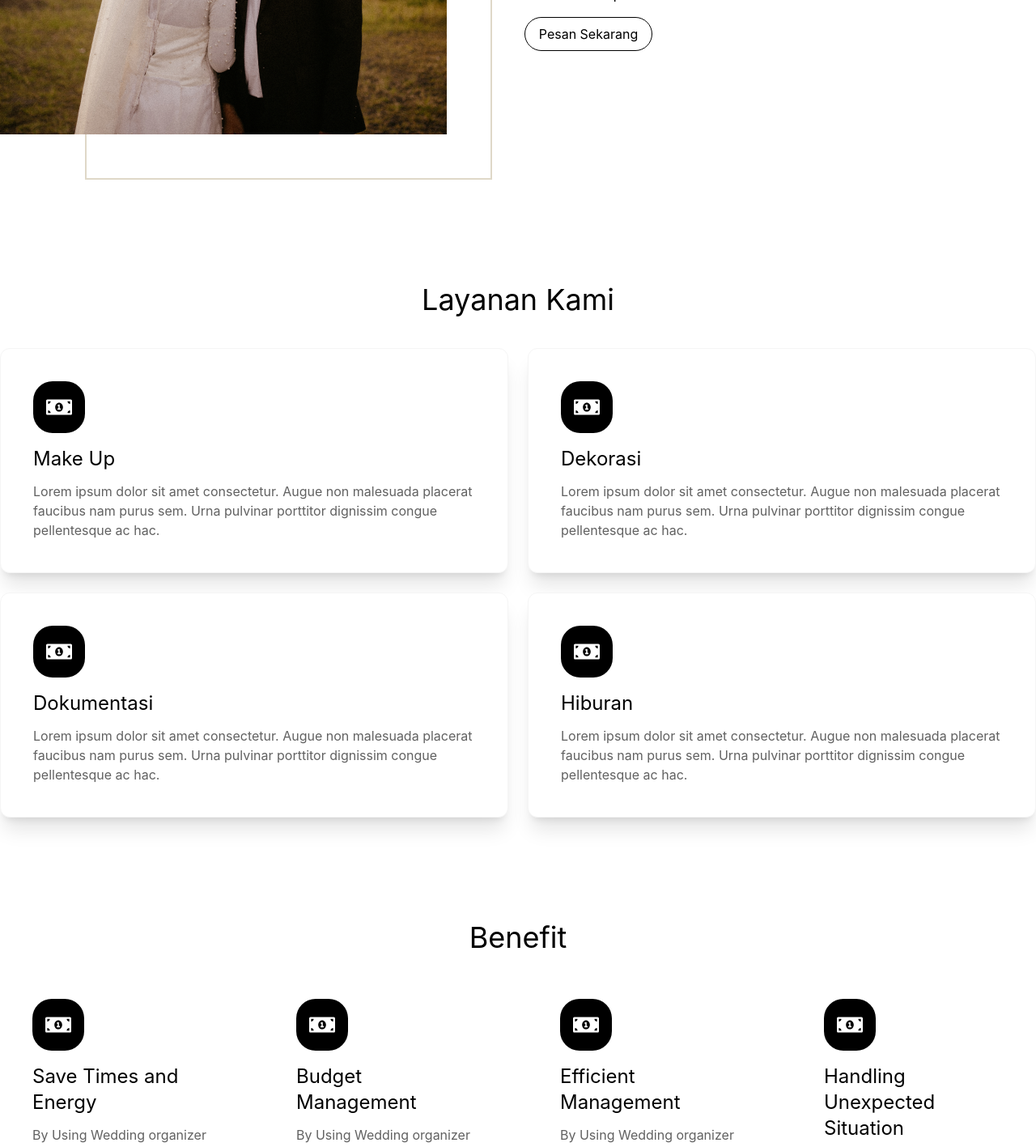
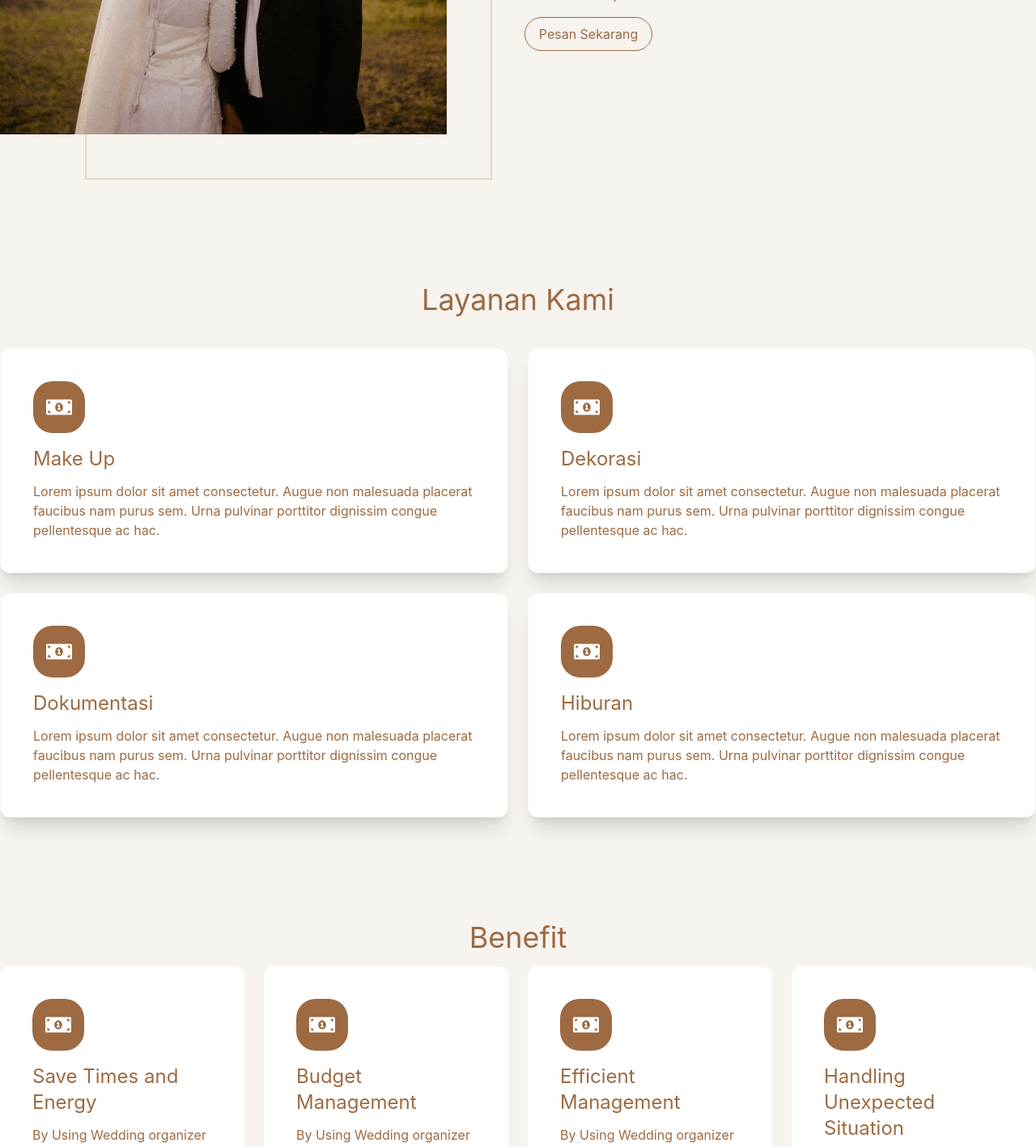
Before and after one commit to nasichunamin/wijaya-wedding, a React (Create React App) app in the folder frontend/: page / in a window 1280 px wide. Shown: the part 1330-2747 px from the top of the page at 81% size. Built offline with nearby package versions, Linux system fonts and the light colour scheme; no server answers.

Commit message:
Fix (frontend) : perbaikan warna tema

```diff
--- a/frontend/src/components/Layout/Footer.tsx
+++ b/frontend/src/components/Layout/Footer.tsx
@@ -1,24 +1,36 @@
-import React from 'react';
-import { FiMail } from 'react-icons/fi';
-import { FaLocationDot, FaWhatsapp } from 'react-icons/fa6';
+import React from "react";
+import { FiMail } from "react-icons/fi";
+import { FaLocationDot, FaWhatsapp } from "react-icons/fa6";
 
 const Footer: React.FC = () => {
   return (
-    <footer className="bg-[#D9D9D9] mt-20">
+    <footer className="bg-[#D9D9D9]">
       <div className="container mx-auto py-6 lg:pt-16 lg:pb-8 text-black ">
         <div className="mt-6 grid grid-cols-1 gap-10 lg:gap-0 lg:grid-cols-3 w-full  px-6 md:px-10">
           <div className="lg:col-start-1 lg:col-span-2 w-3/4">
             <div className="flex flex-col gap-2">
-              <img src="/assets/img/wijaya-wedding.png" width={150} height={100} alt="" />
+              <img
+                src="/assets/img/wijaya-wedding.png"
+                width={150}
+                height={100}
+                alt=""
+              />
               <h2 className="font-poppins-regular text-sm md:text-base mt-1">
-                Did you come here for something in particular or just general Riker
+                Did you come here for something in particular or just general
+                Riker
               </h2>
             </div>
           </div>
 
           <div className="lg:col-end-4">
-            <h2 className="font-poppins-bold text-base uppercase ">Get In Touch</h2>
-            <a href="mailto:admin@wijayawedding.com" className="text-black" target="__blank">
+            <h2 className="font-poppins-bold text-base uppercase ">
+              Get In Touch
+            </h2>
+            <a
+              href="mailto:admin@wijayawedding.com"
+              className="text-black"
+              target="__blank"
+            >
               <div className="mt-2 flex font-poppins-medium text-base  ">
                 <div className="text-xl pr-2 pt-1">
                   <FaLocationDot />
@@ -28,7 +40,11 @@ const Footer: React.FC = () => {
                 </div>
               </div>
             </a>
-            <a href="mailto:admin@wijayawedding.com" className="text-black" target="__blank">
+            <a
+              href="mailto:admin@wijayawedding.com"
+              className="text-black"
+              target="__blank"
+            >
               <div className="mt-2 flex font-poppins-medium text-base items-center ">
                 <div className="text-xl pr-2">
                   <FiMail />
@@ -38,7 +54,11 @@ const Footer: React.FC = () => {
                 </div>
               </div>
             </a>
-            <a href="https://wa.me/628xxxx" className="text-black" target="__blank">
+            <a
+              href="https://wa.me/628xxxx"
+              className="text-black"
+              target="__blank"
+            >
               <div className="mt-2 flex font-poppins-medium text-base ">
                 <div className="text-xl pr-2">
                   <FaWhatsapp />
--- a/frontend/src/components/Layout/Navbar.tsx
+++ b/frontend/src/components/Layout/Navbar.tsx
@@ -91,7 +91,7 @@ export function Navbar() {
             </li>
             <li className={`hover:duration-200 py-3 pr-1 pl-1 `}>
               <a
-                href="/about"
+                href="/#about"
                 className={`block rounded   font-poppins-medium text-base hover:no-underline  ${
                   showMobileNav
                     ? " md:text-[#e8bd22] text-black hover:text-[#e8bd22] "
--- a/frontend/src/pages/Contact.tsx
+++ b/frontend/src/pages/Contact.tsx
@@ -1,8 +1,9 @@
-'use client';
+"use client";
 
 export default function Contact() {
   return (
     <>
+      <div className="bg-[#F7F3EF] text-[#9D6A42]">
         <div className="bg-[#D9D9D9] w-full py-16 md:p-14 ">
           <div className="md:container md:mx-auto flex flex-col px-4 lg:px-0 justify-between w-full mt-14 md:mt-20">
             <h1 className="font-inter-bold text-2xl md:text-5xl tracking-normal text-black ">
@@ -22,7 +23,8 @@ export default function Contact() {
                     <div className="w-full ">
                       <label
                         htmlFor="email"
-                      className="block mb-2 text-base font-inter-medium text-[#344054] text-left">
+                        className="block mb-2 text-base font-inter-medium text-[#344054] text-left"
+                      >
                         Nama
                       </label>
                       <input
@@ -36,7 +38,8 @@ export default function Contact() {
                     <div className="w-full mt-4 md:mt-0">
                       <label
                         htmlFor="email"
-                      className="block mb-2 text-base font-inter-medium text-[#344054] text-left">
+                        className="block mb-2 text-base font-inter-medium text-[#344054] text-left"
+                      >
                         No. Telp
                       </label>
                       <input
@@ -51,7 +54,8 @@ export default function Contact() {
                   <div className="mb-3 w-full">
                     <label
                       htmlFor="nama"
-                    className="block mb-2 text-base font-inter-medium text-[#344054] text-left">
+                      className="block mb-2 text-base font-inter-medium text-[#344054] text-left"
+                    >
                       Email
                     </label>
                     <input
@@ -65,14 +69,16 @@ export default function Contact() {
                   <div className="mb-3 w-full">
                     <label
                       htmlFor="nama"
-                    className="block mb-2 text-base font-inter-medium text-[#344054] text-left">
+                      className="block mb-2 text-base font-inter-medium text-[#344054] text-left"
+                    >
                       Pesan
                     </label>
                     <textarea
                       id="pesan"
                       className="bg-white border border-gray-300 text-gray-500 text-base rounded-lg focus:ring-grey-400 focus:border-grey-400 block w-full p-2.5 "
                       required={true}
-                    rows={5}></textarea>
+                      rows={5}
+                    ></textarea>
                   </div>
                   <div className="flex items-start mb-3">
                     <div className="flex items-center h-5">
@@ -86,7 +92,8 @@ export default function Contact() {
                     </div>
                     <label
                       htmlFor="remember"
-                    className="ml-2 text-sm font-medium text-gray-900 dark:text-gray-300">
+                      className="ml-2 text-sm font-medium text-gray-900 dark:text-gray-300"
+                    >
                       Anda setuju dengan kebijakan privasi
                     </label>
                   </div>
@@ -100,6 +107,7 @@ export default function Contact() {
             </div>
           </div>
         </div>
+      </div>
     </>
   );
 }
--- a/frontend/src/pages/Home.tsx
+++ b/frontend/src/pages/Home.tsx
@@ -25,6 +25,7 @@ const Home: React.FC = () => {
   });
   return (
     <>
+      <div className="bg-[#F7F3EF] text-[#9D6A42] pb-32">
         <div className="bg-[url('./background-wijaya-wedding.png')] bg-fixed bg-cover bg-no-repeat  h-screen static  ">
           <div className="block ">
             <div className="container mx-auto flex flex-col-reverse justify-center  md:flex-row h-screen md:items-center px-4 md:px-0 text-center">
@@ -46,7 +47,7 @@ const Home: React.FC = () => {
             </div>
           </div>
         </div>
-      <div className="container mx-auto mt-24">
+        <div className="container mx-auto mt-24" id="about">
           <div className="flex flex-col md:flex-row gap-10 px-10 sm:px-0">
             <img
               src="/assets/img/about.png"
@@ -54,19 +55,19 @@ const Home: React.FC = () => {
               className="md:w-2/4 lg:w-full"
             />
             <div className="flex flex-col justify-center">
-            <h1 className="text-5xl lg:text-[56px] mb-2">Tentang Kami</h1>
+              <h1 className="text-5xl lg:text-[56px] mb-2 ">Tentang Kami</h1>
               <h3 className="text-3xl lg:text-4xl">
                 We are a team of passionate and experienced wedding planners
               </h3>
               <h6 className="text-base mt-4">
                 Our team of wedding planners is passionate about creating
                 unforgettable wedding experiences. We understand that every
-              wedding is unique, and we work closely with our clients to ensure
-              that their vision becomes a reality. Our approach is personal,
-              friendly, and professional, and we strive to make the planning
-              process as stress-free as possible.
+                wedding is unique, and we work closely with our clients to
+                ensure that their vision becomes a reality. Our approach is
+                personal, friendly, and professional, and we strive to make the
+                planning process as stress-free as possible.
               </h6>
-            <button className="border border-black w-2/4 xl:w-1/4 rounded-full p-2 mt-4 ">
+              <button className="border border-[#9D6A42] w-2/4 xl:w-1/4 rounded-full p-2 mt-4 hover:bg-[#9D6A42] hover:text-white">
                 Pesan Sekarang
               </button>
             </div>
@@ -76,63 +77,63 @@ const Home: React.FC = () => {
           <h1 className="text-center text-4xl">Layanan Kami</h1>
           <div className=" mt-10 grid grid-cols-1 gap-6 md:grid-cols-2  sm:w-auto ">
             <div className="rounded-xl bg-white p-10  flex flex-col gap-2 items-start shadow-xl border border-[#f5f5f5]">
-            <div className="flex h-16 w-16 items-center justify-center rounded-3xl bg-black text-[32px] text-white">
+              <div className="flex h-16 w-16 items-center justify-center rounded-3xl bg-[#9D6A42] text-[32px] text-white">
                 <FaMoneyBillAlt />
               </div>
 
-            <div className="mt-2 font-poppins-bold text-xl md:text-2xl text-black text-center">
+              <div className="mt-2 font-poppins-bold text-xl md:text-2xl text-center">
                 Make Up
               </div>
 
-            <div className="mt-1 font-poppins-medium text-base text-[#616161]">
+              <div className="mt-1 font-poppins-medium text-base ">
                 Lorem ipsum dolor sit amet consectetur. Augue non malesuada
-              placerat faucibus nam purus sem. Urna pulvinar porttitor dignissim
-              congue pellentesque ac hac.
+                placerat faucibus nam purus sem. Urna pulvinar porttitor
+                dignissim congue pellentesque ac hac.
               </div>
             </div>
             <div className="rounded-xl bg-white p-10  flex flex-col gap-2 items-start shadow-xl border border-[#f5f5f5]">
-            <div className="flex h-16 w-16 items-center justify-center rounded-3xl bg-black text-[32px] text-white">
+              <div className="flex h-16 w-16 items-center justify-center rounded-3xl bg-[#9D6A42] text-[32px] text-white">
                 <FaMoneyBillAlt />
               </div>
 
-            <div className="mt-2 font-poppins-bold text-xl md:text-2xl text-black text-center">
+              <div className="mt-2 font-poppins-bold text-xl md:text-2xl text-center">
                 Dekorasi
               </div>
 
-            <div className="mt-1 font-poppins-medium text-base text-[#616161]">
+              <div className="mt-1 font-poppins-medium text-base ">
                 Lorem ipsum dolor sit amet consectetur. Augue non malesuada
-              placerat faucibus nam purus sem. Urna pulvinar porttitor dignissim
-              congue pellentesque ac hac.
+                placerat faucibus nam purus sem. Urna pulvinar porttitor
+                dignissim congue pellentesque ac hac.
               </div>
             </div>
             <div className="rounded-xl bg-white p-10  flex flex-col gap-2 items-start shadow-xl border border-[#f5f5f5]">
-            <div className="flex h-16 w-16 items-center justify-center rounded-3xl bg-black text-[32px] text-white">
+              <div className="flex h-16 w-16 items-center justify-center rounded-3xl bg-[#9D6A42] text-[32px] text-white">
                 <FaMoneyBillAlt />
               </div>
 
-            <div className="mt-2 font-poppins-bold text-xl md:text-2xl text-black text-center">
+              <div className="mt-2 font-poppins-bold text-xl md:text-2xl text-center">
                 Dokumentasi
               </div>
 
-            <div className="mt-1 font-poppins-medium text-base text-[#616161]">
+              <div className="mt-1 font-poppins-medium text-base ">
                 Lorem ipsum dolor sit amet consectetur. Augue non malesuada
-              placerat faucibus nam purus sem. Urna pulvinar porttitor dignissim
-              congue pellentesque ac hac.
+                placerat faucibus nam purus sem. Urna pulvinar porttitor
+                dignissim congue pellentesque ac hac.
               </div>
             </div>
             <div className="rounded-xl bg-white p-10  flex flex-col gap-2 items-start shadow-xl border border-[#f5f5f5]">
-            <div className="flex h-16 w-16 items-center justify-center rounded-3xl bg-black text-[32px] text-white">
+              <div className="flex h-16 w-16 items-center justify-center rounded-3xl bg-[#9D6A42] text-[32px] text-white">
                 <FaMoneyBillAlt />
               </div>
 
-            <div className="mt-2 font-poppins-bold text-xl md:text-2xl text-black text-center">
+              <div className="mt-2 font-poppins-bold text-xl md:text-2xl text-center">
                 Hiburan
               </div>
 
-            <div className="mt-1 font-poppins-medium text-base text-[#616161]">
+              <div className="mt-1 font-poppins-medium text-base ">
                 Lorem ipsum dolor sit amet consectetur. Augue non malesuada
-              placerat faucibus nam purus sem. Urna pulvinar porttitor dignissim
-              congue pellentesque ac hac.
+                placerat faucibus nam purus sem. Urna pulvinar porttitor
+                dignissim congue pellentesque ac hac.
               </div>
             </div>
           </div>
@@ -142,54 +143,54 @@ const Home: React.FC = () => {
           <h1 className="text-center text-4xl">Benefit</h1>
           <div className=" mt-4 grid grid-cols-1 gap-6 md:grid-cols-2 lg:grid-cols-4  sm:w-auto ">
             <div className="rounded-xl bg-white p-10  flex flex-col gap-2 items-start ">
-            <div className="flex h-16 w-16 items-center justify-center rounded-3xl bg-black text-[32px] text-white">
+              <div className="flex h-16 w-16 items-center justify-center rounded-3xl bg-[#9D6A42] text-[32px] text-white">
                 <FaMoneyBillAlt />
               </div>
 
-            <div className="mt-2 font-poppins-bold text-xl md:text-2xl text-black ">
+              <div className="mt-2 font-poppins-bold text-xl md:text-2xl ">
                 Save Times and Energy
               </div>
 
-            <div className="mt-1 font-poppins-medium text-base text-[#616161]">
+              <div className="mt-1 font-poppins-medium text-base ">
                 By Using Wedding organizer you will save times and energy
               </div>
             </div>
             <div className="rounded-xl bg-white p-10  flex flex-col gap-2 items-start ">
-            <div className="flex h-16 w-16 items-center justify-center rounded-3xl bg-black text-[32px] text-white">
+              <div className="flex h-16 w-16 items-center justify-center rounded-3xl bg-[#9D6A42] text-[32px] text-white">
                 <FaMoneyBillAlt />
               </div>
 
-            <div className="mt-2 font-poppins-bold text-xl md:text-2xl text-black ">
+              <div className="mt-2 font-poppins-bold text-xl md:text-2xl ">
                 Budget Management
               </div>
 
-            <div className="mt-1 font-poppins-medium text-base text-[#616161]">
+              <div className="mt-1 font-poppins-medium text-base ">
                 By Using Wedding organizer you will save times and energy
               </div>
             </div>
             <div className="rounded-xl bg-white p-10  flex flex-col gap-2 items-start ">
-            <div className="flex h-16 w-16 items-center justify-center rounded-3xl bg-black text-[32px] text-white">
+              <div className="flex h-16 w-16 items-center justify-center rounded-3xl bg-[#9D6A42] text-[32px] text-white">
                 <FaMoneyBillAlt />
               </div>
 
-            <div className="mt-2 font-poppins-bold text-xl md:text-2xl text-black ">
+              <div className="mt-2 font-poppins-bold text-xl md:text-2xl ">
                 Efficient Management
               </div>
 
-            <div className="mt-1 font-poppins-medium text-base text-[#616161]">
+              <div className="mt-1 font-poppins-medium text-base ">
                 By Using Wedding organizer you will save times and energy
               </div>
             </div>
             <div className="rounded-xl bg-white p-10  flex flex-col gap-2 items-start ">
-            <div className="flex h-16 w-16 items-center justify-center rounded-3xl bg-black text-[32px] text-white">
+              <div className="flex h-16 w-16 items-center justify-center rounded-3xl bg-[#9D6A42] text-[32px] text-white">
                 <FaMoneyBillAlt />
               </div>
 
-            <div className="mt-2 font-poppins-bold text-xl md:text-2xl text-black ">
+              <div className="mt-2 font-poppins-bold text-xl md:text-2xl ">
                 Handling Unexpected Situation
               </div>
 
-            <div className="mt-1 font-poppins-medium text-base text-[#616161]">
+              <div className="mt-1 font-poppins-medium text-base ">
                 By Using Wedding organizer you will save times and energy
               </div>
             </div>
@@ -199,7 +200,7 @@ const Home: React.FC = () => {
           <h1 className="text-center text-4xl">Paket Wedding</h1>
           <div className="py-10 grid grid-cols-1 gap-10 md:grid-cols-2 lg:grid-cols-4  w-full ">
             {paket?.map((list, index) => (
-            <div className="rounded overflow-hidden shadow-lg h-[45vh] w-full">
+              <div className="rounded overflow-hidden shadow-lg h-[45vh] w-full bg-white">
                 <img
                   className="w-full h-2/4 object-cover"
                   src={
@@ -309,6 +310,7 @@ const Home: React.FC = () => {
             </div>
           </div>
         </div>
+      </div>
     </>
   );
 };
--- a/frontend/src/pages/Product.tsx
+++ b/frontend/src/pages/Product.tsx
@@ -158,7 +158,8 @@ const Product: React.FC = () => {
 
   return (
     <>
-      <div className="container mx-auto mt-32 px-6 md:px-0">
+      <div className="bg-[#F7F3EF] text-[#9D6A42] px-6 md:px-0 h-full">
+        <div className="container mx-auto  py-32">
           <h1 className="text-center text-4xl">Paket Wedding</h1>
           <div className="mt-6 flex justify-center ">
             <form className="w-2/4">
@@ -204,7 +205,7 @@ const Product: React.FC = () => {
               <div className="py-10 grid grid-cols-1 gap-6 md:grid-cols-2 lg:grid-cols-4  w-full ">
                 {filteredPaket?.map((list, index) => (
                   <div
-                  className="rounded overflow-hidden shadow-lg  w-full h-[70vh] md:h-[70vh] lg:h-[80vh]  "
+                    className="rounded overflow-hidden shadow-lg  w-full h-[70vh] md:h-[70vh] lg:h-[80vh] bg-white "
                     key={index}
                   >
                     <div className="h-2/4 md:h-2/4 lg:h-3/6 bg-red-200">
@@ -321,9 +322,13 @@ const Product: React.FC = () => {
                           ) : (
                             <div>
                               <p className="my-4 text-blueGray-500 text-lg leading-relaxed">
-                              <h1 className="font-bold">3. Entertainment :</h1>
+                                <h1 className="font-bold">
+                                  3. Entertainment :
+                                </h1>
                                 <ol className="list-decimal  px-8 text-base">
-                                {entertainment?.map((list) => <li>{list}</li>)}
+                                  {entertainment?.map((list) => (
+                                    <li>{list}</li>
+                                  ))}
                                   {/* <li>ss</li>
                             <li>ss</li>
                             <li>ss</li> */}
@@ -363,6 +368,7 @@ const Product: React.FC = () => {
             </>
           )}
         </div>
+      </div>
     </>
   );
 };
```
Lines whose indentation alone changed are shown as unchanged.
